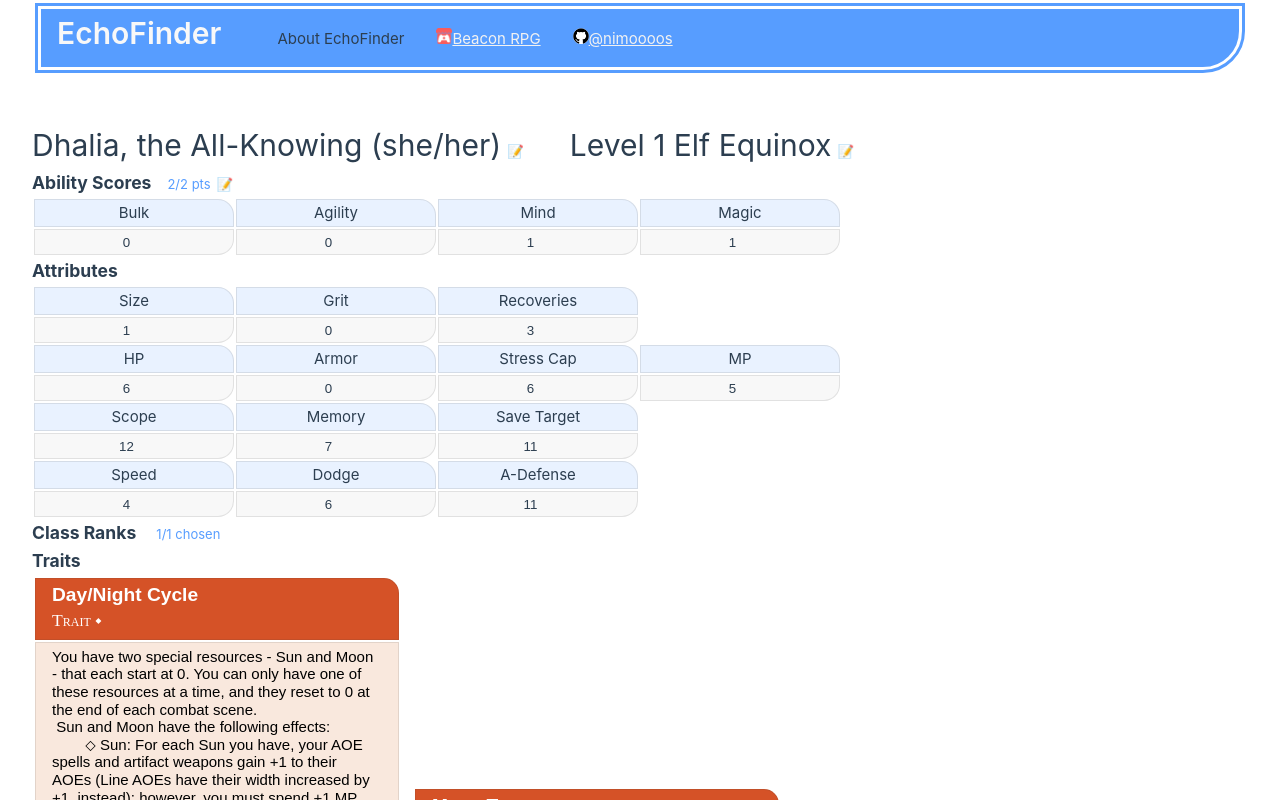
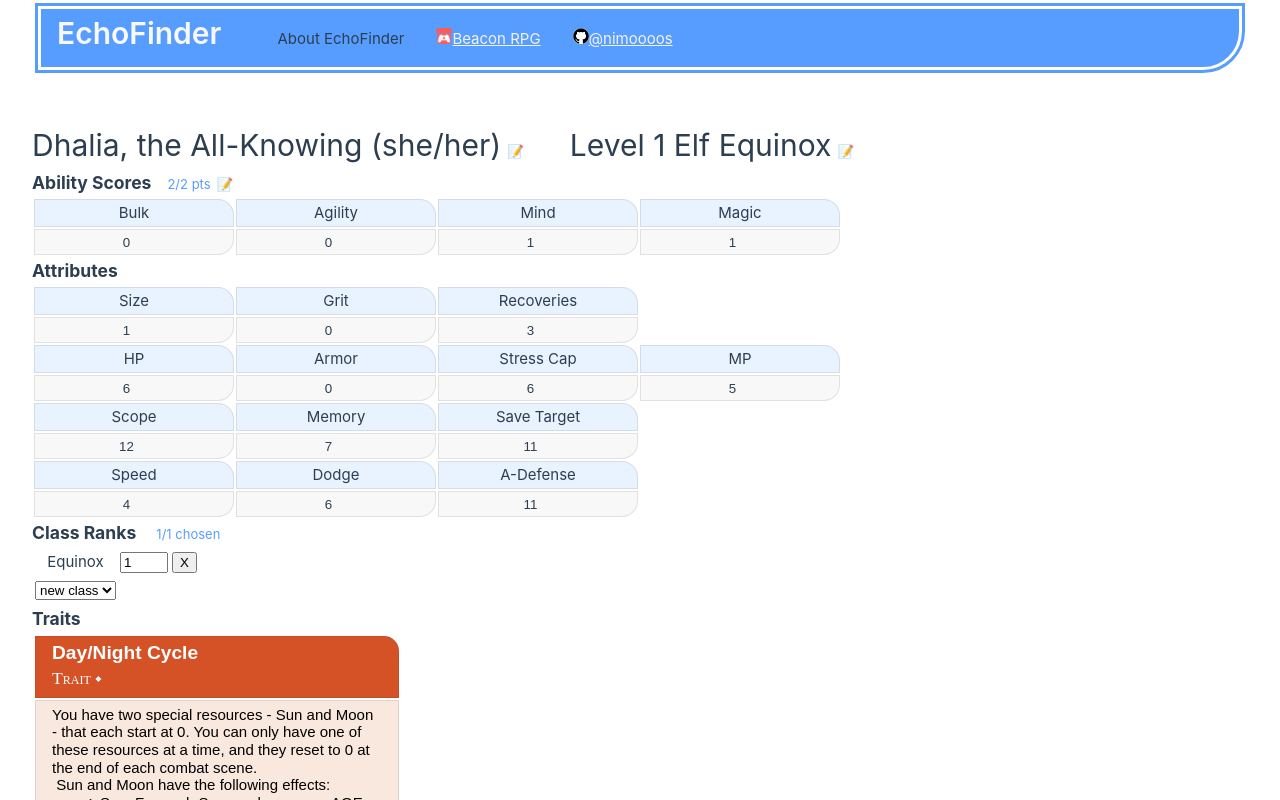
Before and after one commit to nimoooos/echofinder, a Vue app: page / in a window 1280 px wide. Shown: the top 800 px of the page. Built offline with nearby package versions, Linux system fonts and the light colour scheme.

Commit message:
feat: licenses properly update

```diff
--- a/src/App.vue
+++ b/src/App.vue
@@ -13,6 +13,8 @@ import FeatureCard from './views/featureCard.vue';
 import { feature } from './data/licenseData';
 import SlotSelect from './components/CharacterCreator/slotSelect.vue';
 import type { iSupport, iWeapon } from './interfaces/iItem';
+import LicenseSelect from './components/CharacterCreator/licenseSelect.vue';
+import type { iLicense } from './interfaces/iLicense';
 
 const charData = ref<iCharacterData>(defaultCharData);
 
@@ -80,7 +82,7 @@ function recalculateStats(): void {
   //get stat bonus from talents
 
   //print new charData
-  console.log(charData.value);
+  console.log('New charData:', charData.value);
 }
 
 /**
@@ -88,6 +90,11 @@ function recalculateStats(): void {
  */
 function setAncestryTrait(newAncestryTraitName: string): void {
   charData.value.chosenStats.ancestryTrait = ancestryTrait(charData.value.basicInfo.ancestry, newAncestryTraitName);
+}
+
+function setLicenses(newLicenses: { license: iLicense; rank: 1 | 2 | 3 }[]): void {
+  charData.value.licenses = newLicenses;
+  console.log('licenses set:', charData.value.licenses);
 }
 
 function checkBamm(): { caution: boolean; message: string } {
@@ -299,13 +306,14 @@ recalculateStats(); //run it once when things load
       </table>
     </div>
 
-    <div id="charsheet-classranks">
+    <div id="charsheet-licenses">
       <h3 class="loadout-heading">
         Class Ranks
         <p class="caution" :class="{ cautionActive: checkLicenses().caution }">
           {{ checkLicenses().message }}
         </p>
       </h3>
+      <LicenseSelect :currentLicenses="charData.licenses" @set-licenses="setLicenses" />
     </div>
     <div id="charsheet-traits">
       <h3 class="loadout-heading">Traits</h3>
--- /dev/null
+++ b/src/components/CharacterCreator/licenseSelect.vue
@@ -0,0 +1,79 @@
+<script setup lang="ts">
+import { license, licensesData } from '@/data/licenseData';
+import type iEvent from '@/interfaces/iEvent';
+import type { iLicense } from '@/interfaces/iLicense';
+
+const props = defineProps<{
+  currentLicenses: { license: iLicense; rank: 1 | 2 | 3 }[];
+}>();
+
+const emit = defineEmits<{
+  (e: 'setLicenses', newLicenses: { license: iLicense; rank: 1 | 2 | 3 }[]): { license: iLicense; rank: 1 | 2 | 3 }[];
+}>();
+
+function addNewLicense(event: any) {
+  const newLicenseName = event.target.value;
+  //   console.log('Adding new license:', newLicenseName);
+
+  let newLicenses = props.currentLicenses;
+  const simpleLicenseList = newLicenses.map((x) => x.license.name);
+
+  if (simpleLicenseList.includes(newLicenseName)) {
+    console.log(newLicenseName, 'is already in', simpleLicenseList);
+  } else {
+    newLicenses.push({ license: license(event.target.value), rank: 1 });
+    emit('setLicenses', newLicenses);
+  }
+}
+
+function licenseRowChangeHandler(event: iEvent, licenseName: string) {
+  const newRank = Number(event.target.value);
+  if (newRank === 0) {
+    removeLicense(licenseName);
+  } else if (newRank == 1 || newRank == 2 || newRank == 3) {
+    let newLicenses = props.currentLicenses;
+    newLicenses.forEach((lcsRow) => {
+      if (lcsRow.license.name === licenseName) {
+        lcsRow.rank = newRank;
+      }
+    });
+    emit('setLicenses', newLicenses);
+  }
+}
+
+function removeLicense(licenseName: string) {
+  //get rid of the chosen license
+}
+</script>
+
+<template>
+  <div>
+    <table>
+      <tr v-for="lcsRow in props.currentLicenses" :key="lcsRow.license.name">
+        <th>{{ lcsRow.license.name }}</th>
+        <td>
+          <input
+            :id="lcsRow.license.name + '-RankInput'"
+            type="number"
+            min="0"
+            max="3"
+            v-model="lcsRow.rank"
+            @change="(event) => licenseRowChangeHandler(event as unknown as iEvent, lcsRow.license.name)"
+          />
+        </td>
+        <td><button>X</button></td>
+      </tr>
+      <tr>
+        <th>
+          <select :onchange="addNewLicense">
+            <option disabled selected>new class</option>
+            <option v-for="lcs in licensesData" :key="lcs.name" :value="lcs.name">
+              {{ lcs.name }}
+            </option>
+          </select>
+        </th>
+        <td></td>
+      </tr>
+    </table>
+  </div>
+</template>
--- a/src/data/licenseData.ts
+++ b/src/data/licenseData.ts
@@ -253,14 +253,14 @@ export function feature(featureName: string): iFeature | iWeapon | iSupport | iT
   });
 
   allUnlocks = [...allUnlocks];
-  console.log('Searching the following for the name:', featureName, allUnlocks);
+  // console.log('Searching:', featureName);
 
   allUnlocks.map((unlock) => {
     if (unlock.name === featureName) {
       output = unlock;
     }
   });
-  console.log(output);
+  // console.log('Found:', output);
   return output;
 }
 
```
